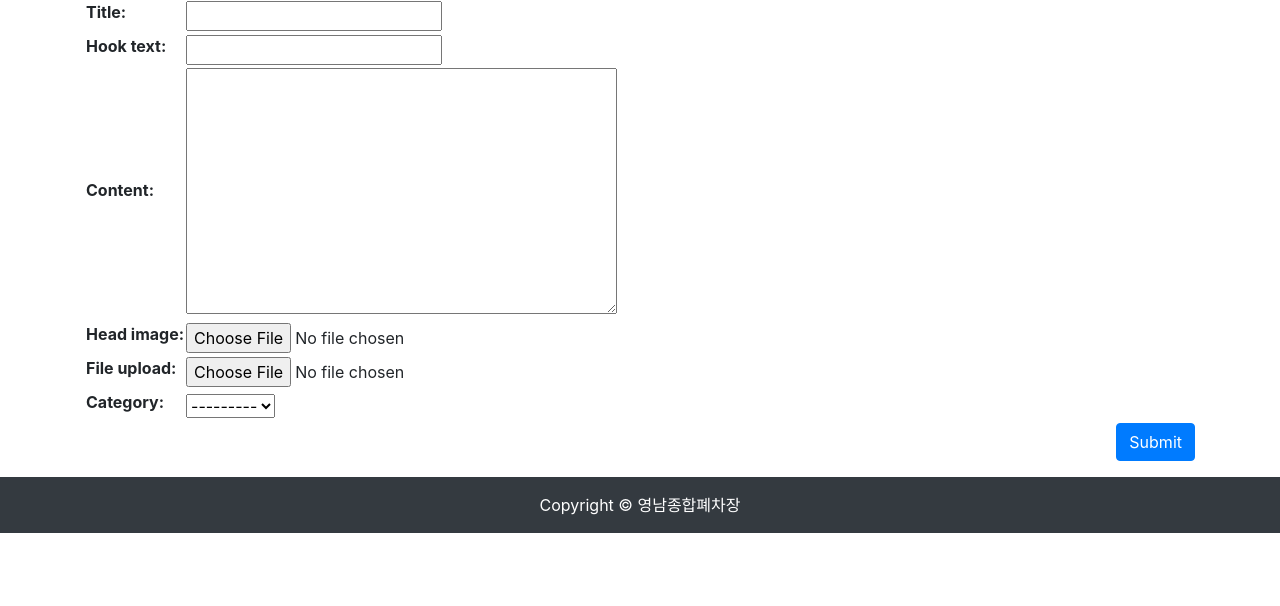
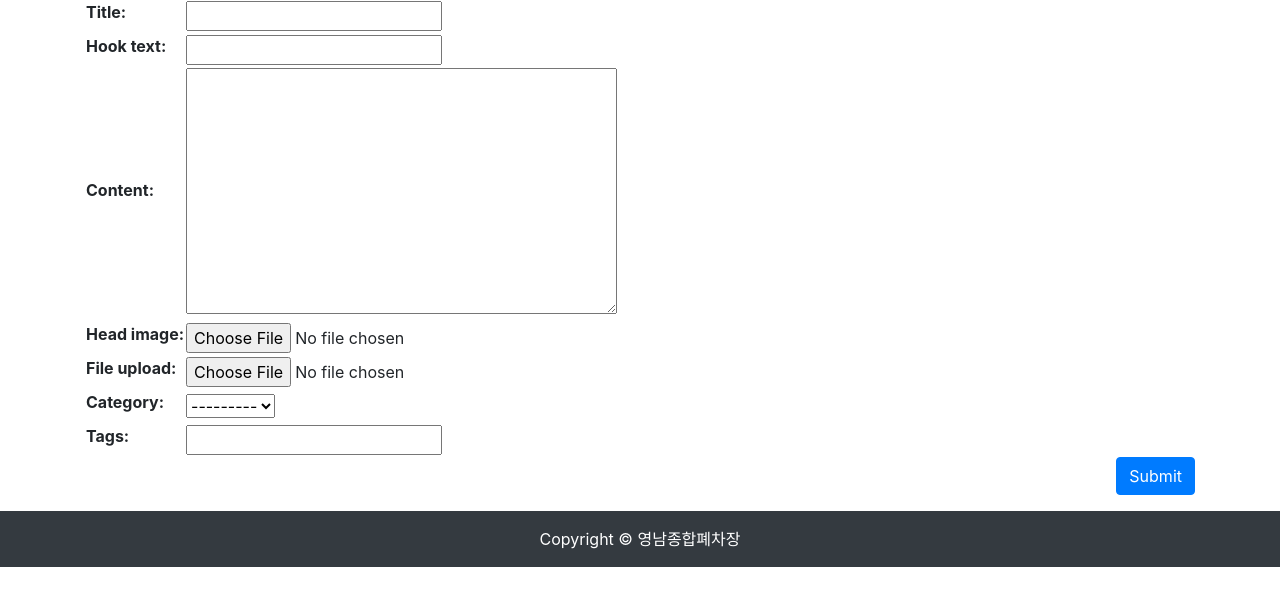
Before and after one commit to MJungJo/Graduated_Project, a Django app: page /blog/create_post/ in a window 1280 px wide. Shown: the part 154-760 px from the top of the page. Run offline with Django 4.2, Linux system fonts and the light colour scheme; the visitor is signed in with stand-in values (Sample User, id 1); data that the repository does not hold is empty; some libraries are stand-ins or nearby versions.

Commit message:
포스트 작성할 때 텍스트로 태그 지정

```diff
--- a/blog/templates/blog/post_form.html
+++ b/blog/templates/blog/post_form.html
@@ -9,6 +9,11 @@
         {% csrf_token %}
         <table>
             {{ form }}
+            <!-- Tags 추가 -->
+            <tr>
+                <th><label fpr="id_tags_str">Tags:</label></th>
+                <td><input type="text" name="tags_str" id="id_tags_str"></td>
+            </tr>
         </table>
         <button type="submit" class="btn btn-primary float-right">
             Submit
--- a/blog/views.py
+++ b/blog/views.py
@@ -4,6 +4,7 @@ from django.views.generic import ListView, DetailView, CreateView, UpdateView
 from django.contrib.auth.mixins import LoginRequiredMixin, UserPassesTestMixin
 from .models import Post, Category, Tag
 from django.core.exceptions import PermissionDenied
+from django.utils.text import slugify
 
 # CBV 방식
 # 블로그 목록 페이지
@@ -34,7 +35,24 @@ class PostCreate(LoginRequiredMixin, UserPassesTestMixin, CreateView):
         current_user = self.request.user
         if current_user.is_authenticated and (current_user.is_staff or current_user.is_superuser):
             form.instance.author = current_user
-            return super(PostCreate, self).form_valid(form)
+            response = super(PostCreate, self).form_valid(form)
+
+            tags_str = self.request.POST.get('tags_str')
+            if tags_str:
+                tags_str = tags_str.strip()
+
+                tags_str = tags_str.replace(',', ';')
+                tags_list = tags_str.split(';')
+
+                for t in tags_list:
+                    t = t.strip()
+                    tag, is_tag_created = Tag.objects.get_or_create(name=t)
+                    if is_tag_created:
+                        tag.slug = slugify(t, allow_unicode=True)
+                        tag.save()
+                    self.object.tags.add(tag)
+
+            return response
         else:
             return redirect('/blog/')
 
```
Also changed, not shown: blog/tests.py (+10 -0 lines).
